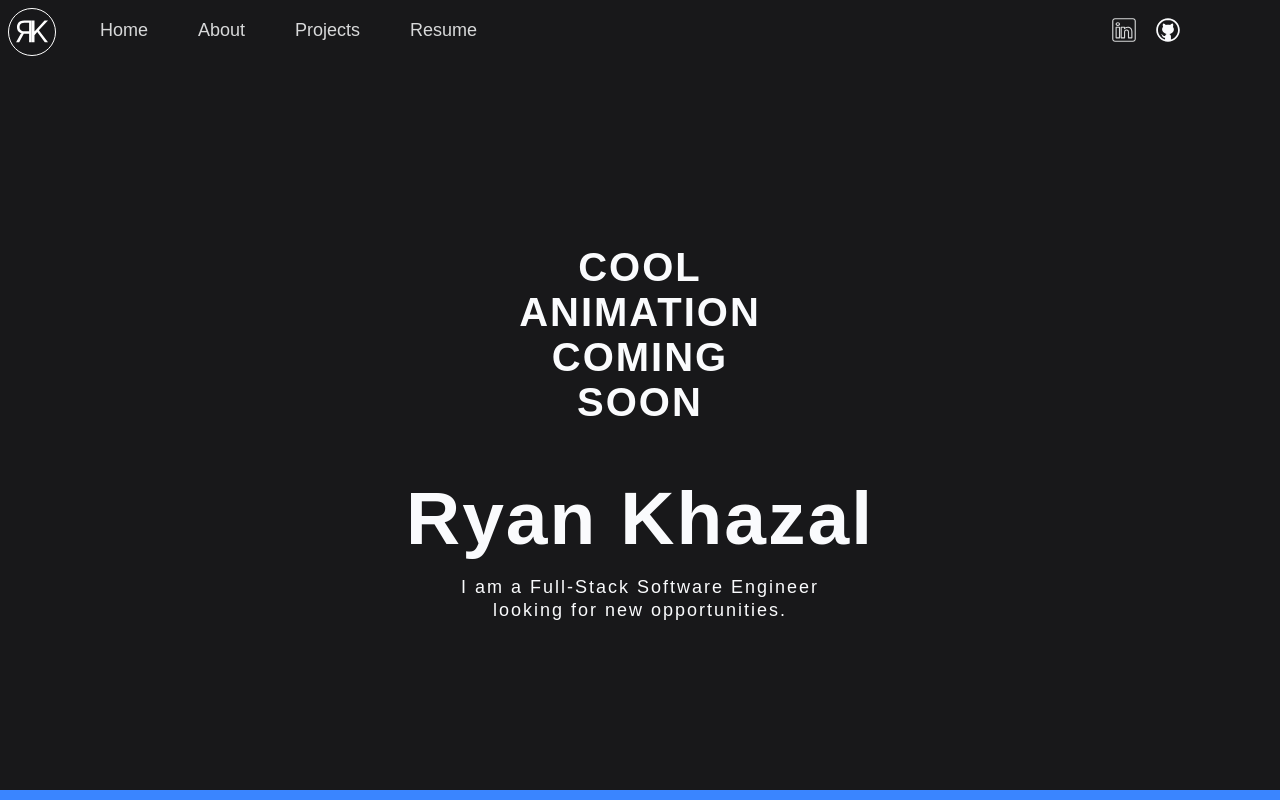
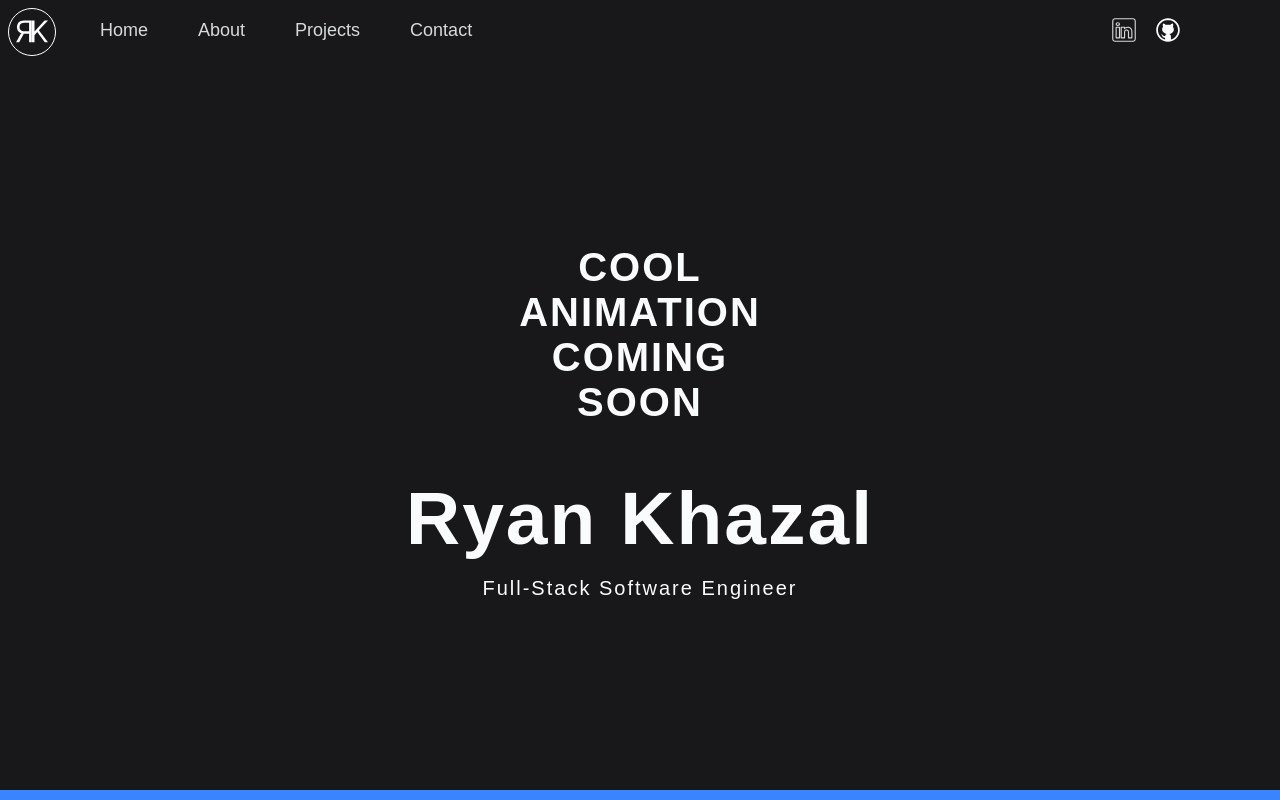
Before and after one commit to Bouderton/about-me, a React (Vite) app in the folder About-Me/: page / in a window 1280 px wide. Shown: the top 800 px of the page. Built offline with nearby package versions, Linux system fonts and the light colour scheme.

Commit message:
edit-resume->contact

```diff
--- a/About-Me/src/components/Header/Header.css
+++ b/About-Me/src/components/Header/Header.css
@@ -50,7 +50,7 @@
 }
 
 .header__subtitle {
-  font-size: 18px;
+  font-size: 20px;
   max-width: 400px;
   line-height: 1.25;
   text-align: center;
@@ -86,7 +86,7 @@
   }
 
   .header__text-container {
-    gap: 8px;
+    gap: 5px;
   }
 
   .header__title {
@@ -95,17 +95,12 @@
 
   .header__subtitle {
     font-size: 12px;
-    width: 50%;
   }
 }
 
 @media screen and (max-width: 450px) {
   .header {
     padding: 100px 25px;
-  }
-
-  .header__text-container {
-    gap: 5px;
   }
 
   .header__title {
--- a/About-Me/src/components/Header/Header.jsx
+++ b/About-Me/src/components/Header/Header.jsx
@@ -53,7 +53,7 @@ const Header = () => {
               viewport={{ once: true }}
               className="header__subtitle"
             >
-              I am a Full-Stack Software Engineer looking for new opportunities.
+              Full-Stack Software Engineer
             </motion.p>
           </div>
         </div>
--- a/About-Me/src/components/Navigation/Navigation.jsx
+++ b/About-Me/src/components/Navigation/Navigation.jsx
@@ -100,7 +100,7 @@ const Navigation = () => {
               type="text"
               className="nav__button"
             >
-              Resume
+              Contact
             </motion.button>
           </div>
           <div className="nav__icons-container">
--- a/About-Me/src/components/NavigationMobile/NavigationMobile.jsx
+++ b/About-Me/src/components/NavigationMobile/NavigationMobile.jsx
@@ -145,7 +145,7 @@ const NavigationMobile = () => {
                     type="button"
                     className="nav__mobile-button"
                   >
-                    Resume
+                    Contact
                   </motion.button>
                 </motion.div>
               </motion.div>
```
